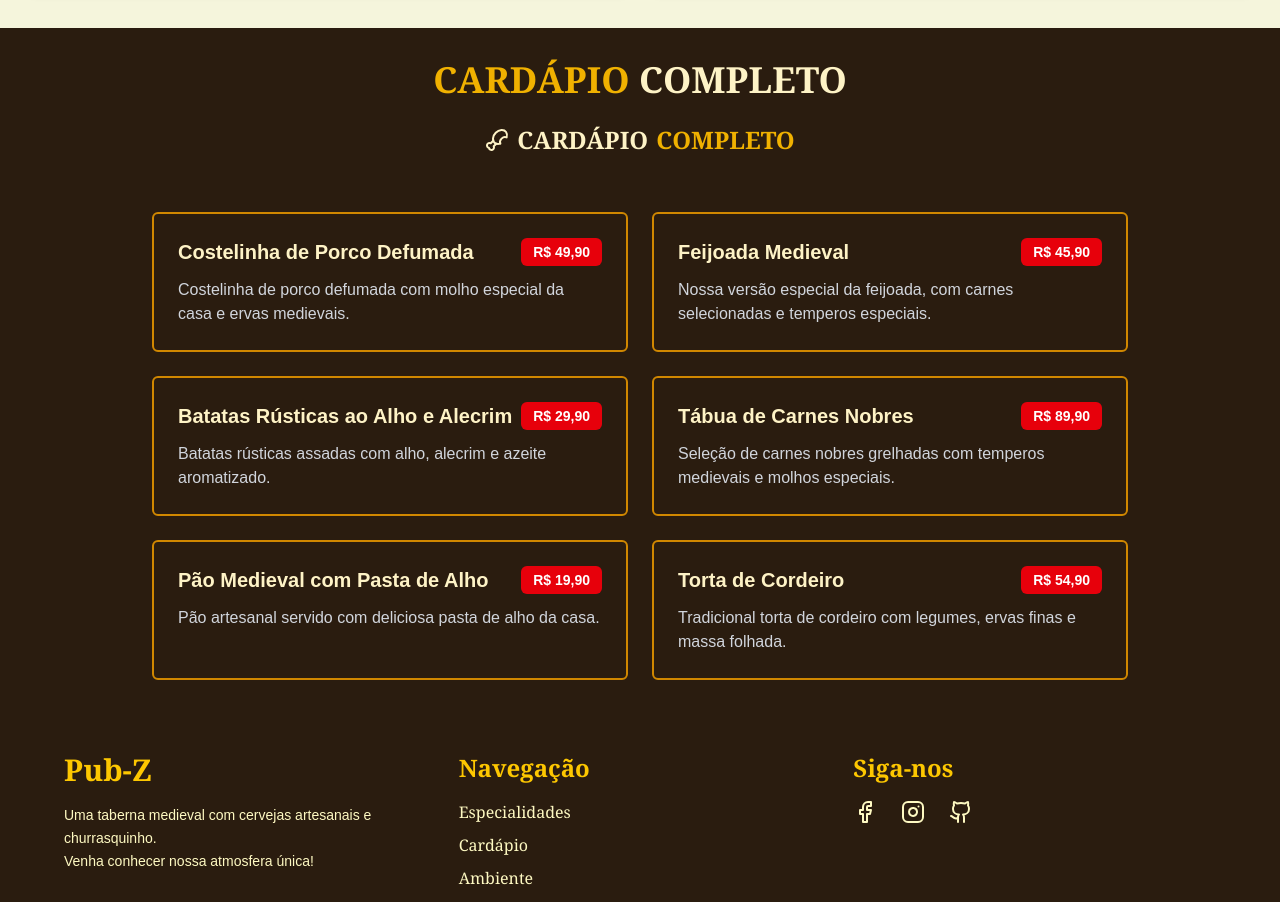
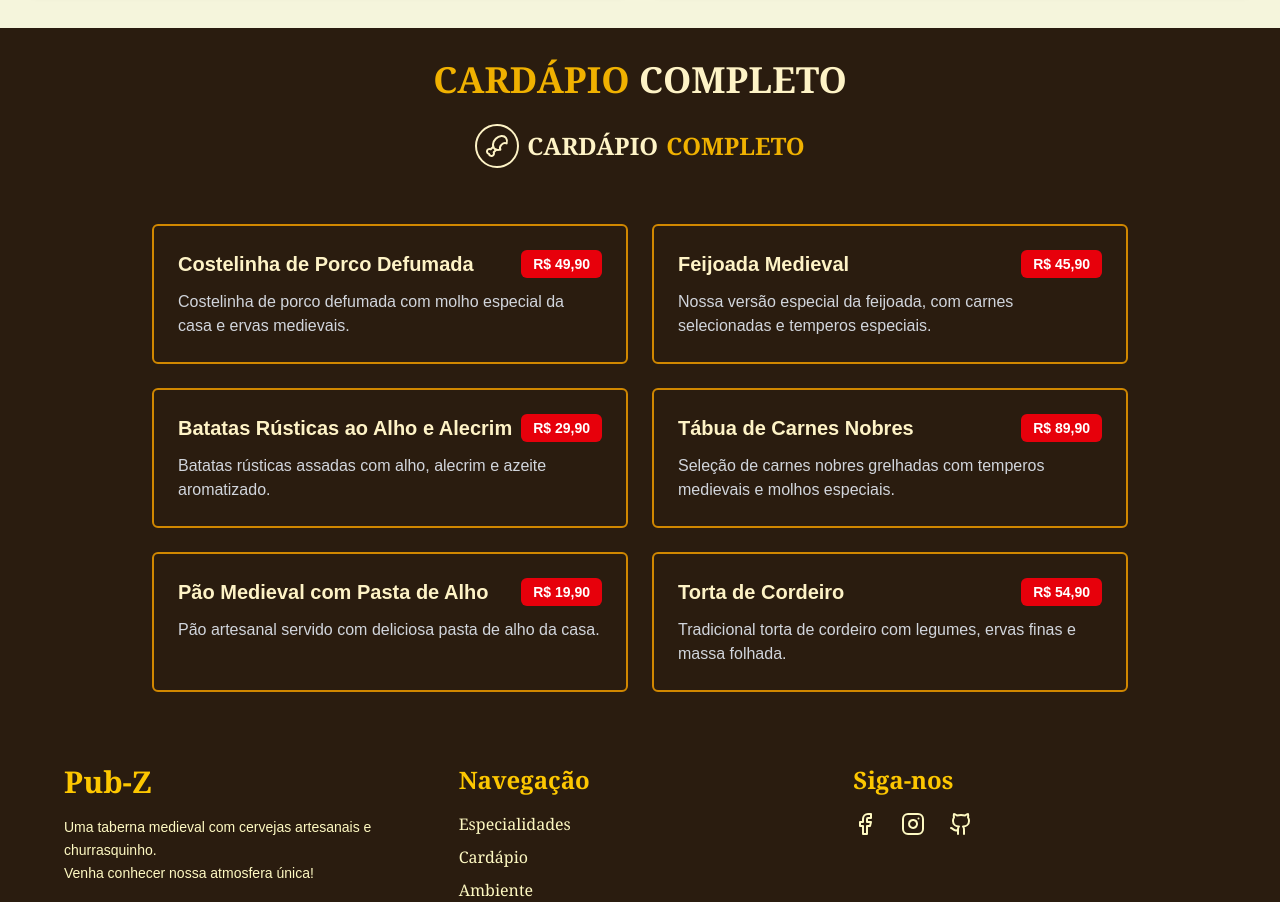
Before and after one commit to andre-0303/pubz, a Next.js app: page / in a window 1280 px wide. Shown: the part 1240-2142 px from the top of the page. Built offline with nearby package versions, Linux system fonts and the light colour scheme.

Commit message:
:lipstick: feat: Adiciona borda no icone

```diff
--- a/src/components/Cardapio.tsx
+++ b/src/components/Cardapio.tsx
@@ -10,7 +10,9 @@ export default function Cardapio() {
           <span className="text-amber-100">Completo</span>
         </h1>
         <h1 className="sm:text-2xl mb-8 font-serif font-semibold uppercase flex items-center gap-2 text-amber-100">
+          <div className="p-2 border-2 border-amber-100 rounded-full">
           <Drumstick className="text-amber-100" size={24} />
+          </div>
           <span>Cardápio</span>{" "}
           <span className="text-yellow-500">Completo</span>
         </h1>
```
